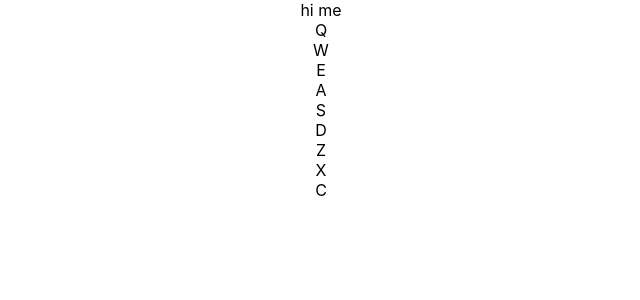
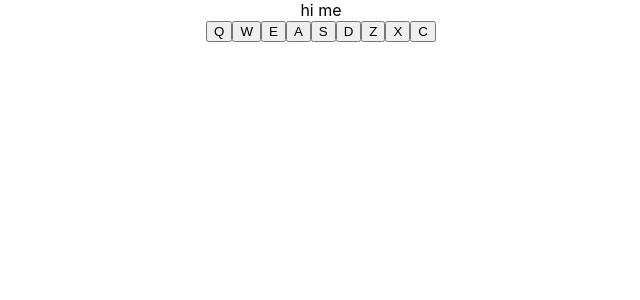
Before and after one commit to Carluuz/Drum-Machine, a React (Create React App) app in the folder drum-machine/: page / in a window 1280 px wide. Shown: the top 300 px of the page, without its empty margins (319-959 px from the left). Built offline with nearby package versions, Linux system fonts and the light colour scheme.

Commit message:
Changes to be committed: 	modified:   drum-machine/src/App.js 	modified:   drum-machine/src/audio/audioData.js

```diff
--- a/drum-machine/src/App.js
+++ b/drum-machine/src/App.js
@@ -1,20 +1,48 @@
-import logo from './logo.svg';
 import './App.css';
+//import Q from './audio/audioData';
+import { Q, W, E, A, S, D, Z, X, C } from './audio/audioData';
 
 function App() {
   return (
     <div className="App">
 hi me
       <div id="display"></div>
-      <div className="drum-pad" id="clip1">Q</div>
-      <div className="drum-pad" id="clip2">W</div>
-      <div className="drum-pad" id="clip3">E</div>
-      <div className="drum-pad" id="clip4">A</div>
-      <div className="drum-pad" id="clip5">S</div>
-      <div className="drum-pad" id="clip6">D</div>
-      <div className="drum-pad" id="clip7">Z</div>
-      <div className="drum-pad" id="clip8">X</div>
-      <div className="drum-pad" id="clip9">C</div>
+      <button className="drum-pad" id="clip1">
+        <Q />
+        Q
+      </button>
+      <button className="drum-pad" id="clip2">
+        <W />
+        W
+      </button>
+      <button className="drum-pad" id="clip3">
+        <E />
+        E
+      </button>
+      <button className="drum-pad" id="clip4">
+        <A />
+        A
+      </button>
+      <button className="drum-pad" id="clip5">
+        <S />
+        S
+      </button>
+      <button className="drum-pad" id="clip6">
+        <D />
+        D
+      </button>
+      <button className="drum-pad" id="clip7">
+        <Z />
+        Z
+      </button>
+      <button className="drum-pad" id="clip8">
+        <X />
+        X
+      </button>
+      <button className="drum-pad" id="clip9">
+        <C/>
+        C
+      </button>
     </div>
   );
 }
--- a/drum-machine/src/audio/audioData.js
+++ b/drum-machine/src/audio/audioData.js
@@ -0,0 +1,101 @@
+import React from 'react';
+
+function Q() {
+  return (
+    <audio
+      src="https://s3.amazonaws.com/freecodecamp/drums/Heater-1.mp3"
+      className="clip"
+      id="Q"
+    />
+  );
+}
+
+
+function W() {
+    return (
+      <audio
+        src="https://s3.amazonaws.com/freecodecamp/drums/Heater-2.mp3"
+        className="clip"
+        id="W"
+      />
+    );
+  }
+
+
+  function E() {
+    return (
+      <audio
+        src="https://s3.amazonaws.com/freecodecamp/drums/Heater-3.mp3"
+        className="clip"
+        id="E"
+      />
+    );
+  }
+
+
+  function A() {
+    return (
+      <audio
+        src="https://s3.amazonaws.com/freecodecamp/drums/Heater-4_1.mp3"
+        className="clip"
+        id="A"
+      />
+    );
+  }
+
+
+  function S() {
+    return (
+      <audio
+        src="https://s3.amazonaws.com/freecodecamp/drums/Heater-6.mp3"
+        className="clip"
+        id="S"
+      />
+    );
+  }
+
+
+  function D() {
+    return (
+      <audio
+        src="https://s3.amazonaws.com/freecodecamp/drums/Dsc_Oh.mp3"
+        className="clip"
+        id="D"
+      />
+    );
+  }
+
+
+  function Z() {
+    return (
+      <audio
+        src="https://s3.amazonaws.com/freecodecamp/drums/Kick_n_Hat.mp3"
+        className="clip"
+        id="Z"
+      />
+    );
+  }
+
+
+  function X() {
+    return (
+      <audio
+        src="https://s3.amazonaws.com/freecodecamp/drums/RP4_KICK_1.mp3"
+        className="clip"
+        id="X"
+      />
+    );
+  }
+
+
+  function C() {
+    return (
+      <audio
+        src="https://s3.amazonaws.com/freecodecamp/drums/Cev_H2.mp3"
+        className="clip"
+        id="C"
+      />
+    );
+  }
+
+export { Q, W, E, A, S, D, Z, X, C };
```
